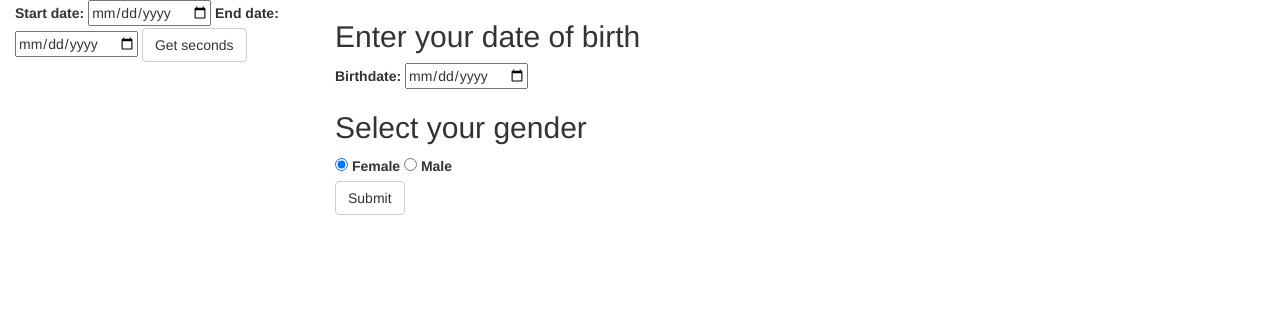
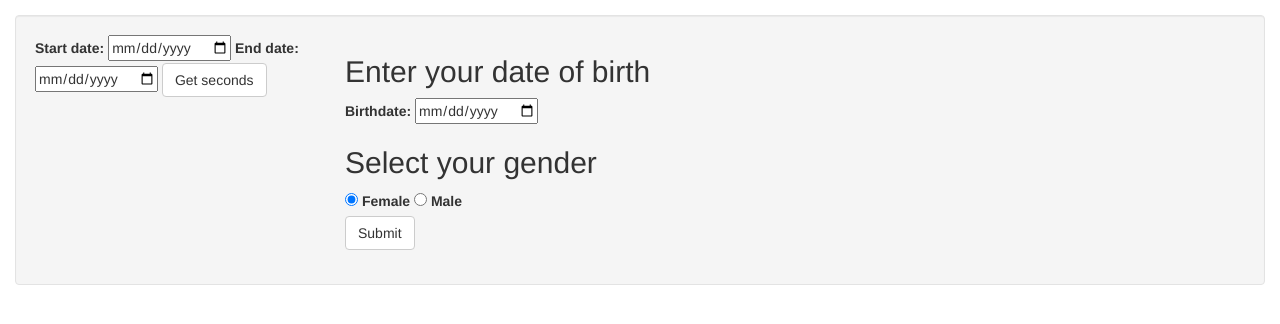
Before and after one commit to aniamatali/Thanksgiving-Project, a website with bundled scripts: page index.html in a window 1280 px wide. Built offline with nearby package versions, Linux system fonts and the light colour scheme; files whose address does not match are found by name.

Commit message:
will style later just kept it at wells and bootstrap for the sake of testing

```diff
--- a/css/styles.css
+++ b/css/styles.css
@@ -5,3 +5,7 @@
 h2 {
   margin-top:0px;
 }
+
+.well {
+  margin-top:15px;
+}
--- a/index.html
+++ b/index.html
@@ -11,8 +11,11 @@
 </head>
 <body>
   <div class="container-fluid">
+    <div class="well">
     <div class="row">
+
       <div class="col-md-3">
+
           <form id="date-form" class="form-group">
             <label for="start-date">Start date: </label>
             <input type="date" id="start-date" required>
@@ -25,6 +28,7 @@
             <div id="seconds-results">
             </div>
           </div>
+
       </div>
       <div class="col-md-9">
         <h2>Enter your date of birth</h2>
@@ -46,7 +50,7 @@
         </form>
 
         <div class="results">
-          <div class="well">
+
             <div class="results-earth">
               <h3>Earth</h3>
               <ul id="results-earth">
@@ -76,6 +80,7 @@
               <ul id="results-jupiter">
               </ul>
             </div>
+
         </div>
       </div>
     </div>
```
Lines whose indentation alone changed are shown as unchanged.
